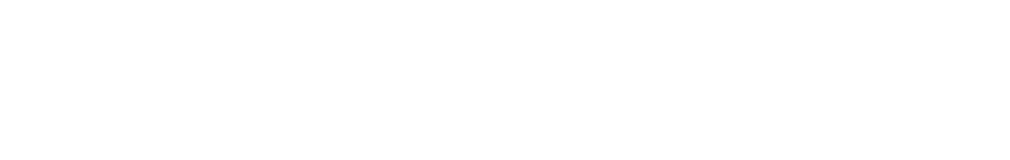
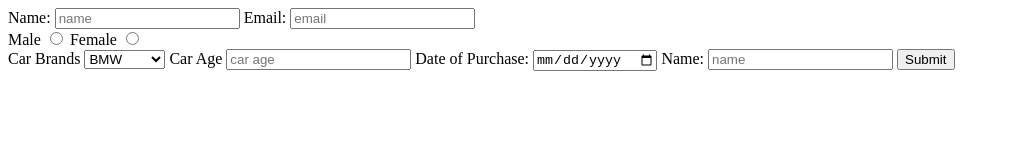
Before and after one commit to acciojob/car-insurance-form-rhutiksahu12, a website: page main.html in a window 1280 px wide. Shown: the whole page, without its empty margins (0-1010 px from the left). Drawn offline with Linux system fonts and the light colour scheme.

Commit message:
created a submission

```diff
--- a/main.html
+++ b/main.html
@@ -8,6 +8,36 @@
 
 <body>
 	<!-- the entire body must be written by student -->
+	<form>
+		<label for="name">Name:</label>
+		<input placeholder="name" id="#name">
+
+		<label for="email">Email:</label>
+		<input type="email" placeholder="email" id="#email" required>
+		<div>
+		<label for="male" >Male</label>
+		<input type="radio" name="gender" value="male" id="#male">
+
+		<label for="female" >Female</label>
+		<input type="radio" name="gender" required value="female" id="#female">
+		</div>
+		<label for="car">Car Brands</label>
+		<select id="#cars">
+			<option value="BMW">BMW</option>
+			<option value="audi">Audi</option>
+			<option value="mercedes">Mercedes</option>
+		</select>
+
+		<label for="name">Car Age</label>
+		<input type="number" placeholder="car age" required id="#carage">
+
+		<label for="name">Date of Purchase:</label>
+		<input type="date" placeholder="name" id="#name">
+
+		<label for="name">Name:</label>
+		<input placeholder="name" id="#name">
+		<button type="submit">Submit</button>
+	</form>
     <script type="text/javascript" src="./script.js">
 </script>
 
```
